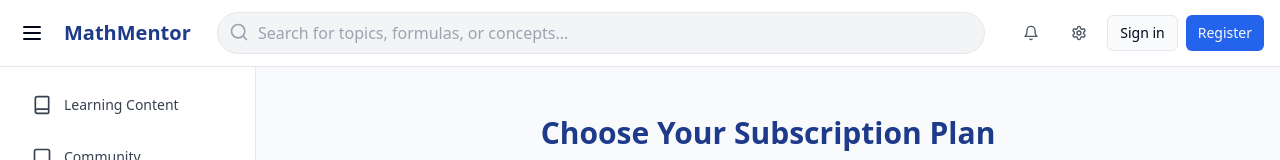
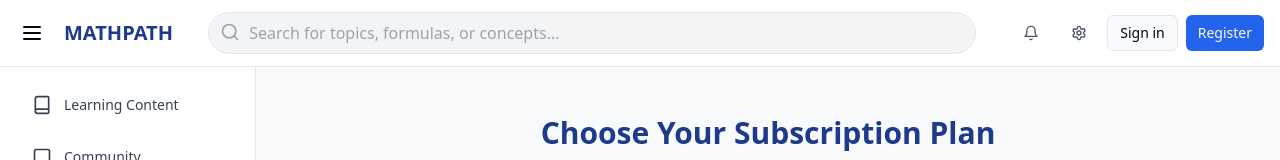
Before and after one commit to ISJBTC/IZZYMATHS, a React (Vite) app: page /subscription in a window 1280 px wide. Shown: the top 160 px of the page. Built offline with nearby package versions, Linux system fonts and the light colour scheme.

Commit message:
Rename MathMentor to MATHPATH
Reflect the changes in other pages where they are related.

```diff
--- a/index.html
+++ b/index.html
@@ -1,19 +1,20 @@
+
 <!DOCTYPE html>
 <html lang="en">
   <head>
     <meta charset="UTF-8" />
     <meta name="viewport" content="width=device-width, initial-scale=1.0" />
-    <title>math-mentor-platform</title>
-    <meta name="description" content="Lovable Generated Project" />
-    <meta name="author" content="Lovable" />
+    <title>MATHPATH - Engineering Mathematics Learning Platform</title>
+    <meta name="description" content="Engineering Mathematics Learning Platform" />
+    <meta name="author" content="MATHPATH" />
 
-    <meta property="og:title" content="math-mentor-platform" />
-    <meta property="og:description" content="Lovable Generated Project" />
+    <meta property="og:title" content="MATHPATH - Engineering Mathematics Learning Platform" />
+    <meta property="og:description" content="Comprehensive learning platform for engineering mathematics" />
     <meta property="og:type" content="website" />
     <meta property="og:image" content="https://lovable.dev/opengraph-image-p98pqg.png" />
 
     <meta name="twitter:card" content="summary_large_image" />
-    <meta name="twitter:site" content="@lovable_dev" />
+    <meta name="twitter:site" content="@mathpath" />
     <meta name="twitter:image" content="https://lovable.dev/opengraph-image-p98pqg.png" />
   </head>
 
--- a/src/components/layouts/MainLayout.tsx
+++ b/src/components/layouts/MainLayout.tsx
@@ -38,7 +38,7 @@ const MainLayout: React.FC<MainLayoutProps> = ({ children }) => {
             </svg>
           </button>
           <Link to="/" className="flex items-center">
-            <span className="text-xl font-bold text-math-primary">MathMentor</span>
+            <span className="text-xl font-bold text-math-primary">MATHPATH</span>
           </Link>
         </div>
         <div className="flex-1 mx-4 max-w-3xl relative hidden md:block">
--- a/src/pages/Login.tsx
+++ b/src/pages/Login.tsx
@@ -47,7 +47,7 @@ const Login: React.FC = () => {
             <div className="bg-blue-100 p-2 rounded-full">
               <Book className="w-6 h-6 text-math-primary" />
             </div>
-            <span className="text-2xl font-bold text-math-primary">MathMentor</span>
+            <span className="text-2xl font-bold text-math-primary">MATHPATH</span>
           </Link>
         </div>
         <h2 className="mt-6 text-center text-3xl font-extrabold text-gray-900">
--- a/src/pages/Register.tsx
+++ b/src/pages/Register.tsx
@@ -70,7 +70,7 @@ const Register: React.FC = () => {
             <div className="bg-blue-100 p-2 rounded-full">
               <Book className="w-6 h-6 text-math-primary" />
             </div>
-            <span className="text-2xl font-bold text-math-primary">MathMentor</span>
+            <span className="text-2xl font-bold text-math-primary">MATHPATH</span>
           </Link>
         </div>
         <h2 className="mt-6 text-center text-3xl font-extrabold text-gray-900">
--- a/src/pages/Subscription.tsx
+++ b/src/pages/Subscription.tsx
@@ -28,7 +28,7 @@ const Subscription: React.FC = () => {
       setIsProcessing(false);
       toast({
         title: "Subscription activated",
-        description: "You now have full access to MathMentor!",
+        description: "You now have full access to MATHPATH!",
       });
       // In a real app, we would update the user's subscription status
       navigate('/content');
```
